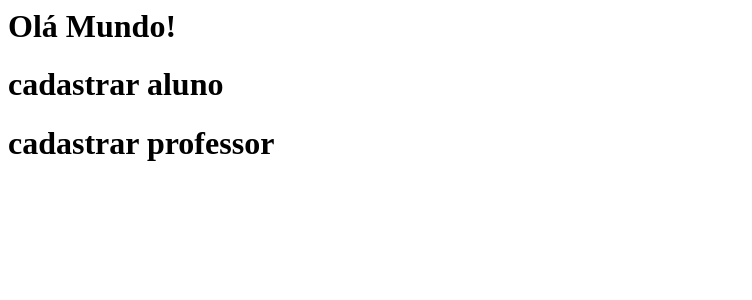
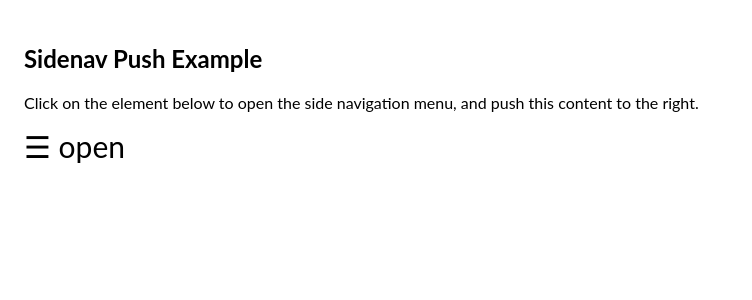
Before and after one commit to joao-tads/SEI, a PHP site: page /View/pagina-inicial.php in a window 1280 px wide. Shown: the top 300 px of the page, without its empty margins (0-752 px from the left). Run offline with PHP 8.4, Linux system fonts and the light colour scheme.

Commit message:
update 14/11

```diff
--- a/View/pagina-inicial.php
+++ b/View/pagina-inicial.php
@@ -1,5 +1,79 @@
+<style>
+body {
+  font-family: "Lato", sans-serif;
+}
+
+.sidenav {
+  height: 100%;
+  width: 0;
+  position: fixed;
+  z-index: 1;
+  top: 0;
+  left: 0;
+  background-color: #111;
+  overflow-x: hidden;
+  transition: 0.5s;
+  padding-top: 60px;
+}
+
+.sidenav a {
+  padding: 8px 8px 8px 32px;
+  text-decoration: none;
+  font-size: 25px;
+  color: #818181;
+  display: block;
+  transition: 0.3s;
+}
+
+.sidenav a:hover {
+  color: #f1f1f1;
+}
+
+.sidenav .closebtn {
+  position: absolute;
+  top: 0;
+  right: 25px;
+  font-size: 36px;
+  margin-left: 50px;
+}
+
+#main {
+  transition: margin-left .5s;
+  padding: 16px;
+}
+
+@media screen and (max-height: 450px) {
+  .sidenav {padding-top: 15px;}
+  .sidenav a {font-size: 18px;}
+}
+</style>
+</head>
 <body>
-    <h1>Olá Mundo!</h1>
-    <h1>cadastrar aluno</h1>
-    <h1>cadastrar professor</h1>
+
+<div id="mySidenav" class="sidenav">
+  <a href="javascript:void(0)" class="closebtn" onclick="closeNav()">&times;</a>
+  <a href="#">About</a>
+  <a href="#">Services</a>
+  <a href="#">Clients</a>
+  <a href="#">Contact</a>
+</div>
+
+<div id="main">
+  <h2>Sidenav Push Example</h2>
+  <p>Click on the element below to open the side navigation menu, and push this content to the right.</p>
+  <span style="font-size:30px;cursor:pointer" onclick="openNav()">&#9776; open</span>
+</div>
+
+<script>
+function openNav() {
+  document.getElementById("mySidenav").style.width = "250px";
+  document.getElementById("main").style.marginLeft = "250px";
+}
+
+function closeNav() {
+  document.getElementById("mySidenav").style.width = "0";
+  document.getElementById("main").style.marginLeft= "0";
+}
+</script>
+
 </body>
--- a/View/rodape.php
+++ b/View/rodape.php
@@ -1,9 +1,10 @@
-</main>
+    </main>
 
 <!-- Optional JavaScript -->
 <!-- jQuery first, then Popper.js, then Bootstrap JS -->
 <script src="https://code.jquery.com/jquery-3.3.1.slim.min.js" integrity="sha384-q8i/X+965DzO0rT7abK41JStQIAqVgRVzpbzo5smXKp4YfRvH+8abtTE1Pi6jizo" crossorigin="anonymous"></script>
 <script src="https://cdnjs.cloudflare.com/ajax/libs/popper.js/1.14.7/umd/popper.min.js" integrity="sha384-UO2eT0CpHqdSJQ6hJty5KVphtPhzWj9WO1clHTMGa3JDZwrnQq4sF86dIHNDz0W1" crossorigin="anonymous"></script>
 <script src="https://stackpath.bootstrapcdn.com/bootstrap/4.3.1/js/bootstrap.min.js" integrity="sha384-JjSmVgyd0p3pXB1rRibZUAYoIIy6OrQ6VrjIEaFf/nJGzIxFDsf4x0xIM+B07jRM" crossorigin="anonymous"></script>
+<script src="/Design/js/menuLateral.js"></script>
 </body>
 </html>
```
Also changed, not shown: View/Design/css/menuLateral.css (added, +42 -0 lines), View/Design/js/menuLateral.js (added, +7 -0 lines), View/cabecalho.php (+46 -13 lines).
